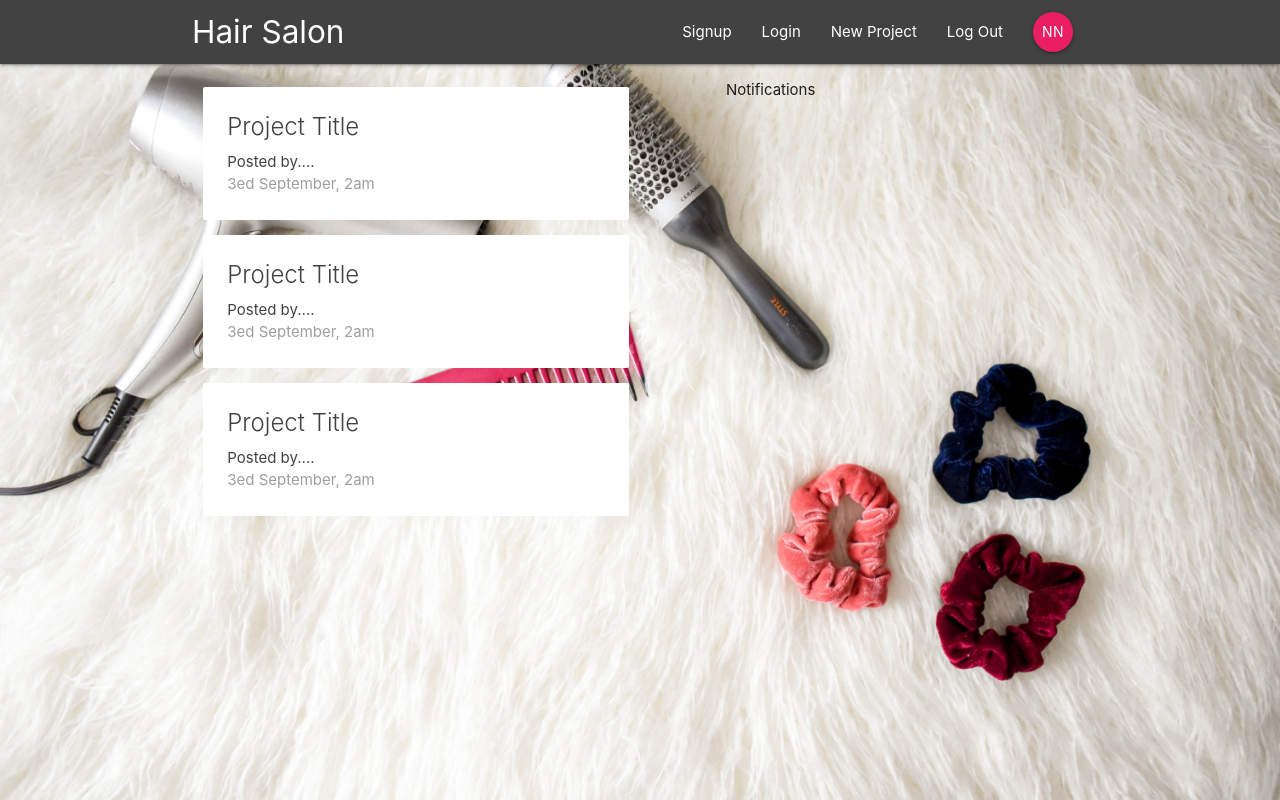
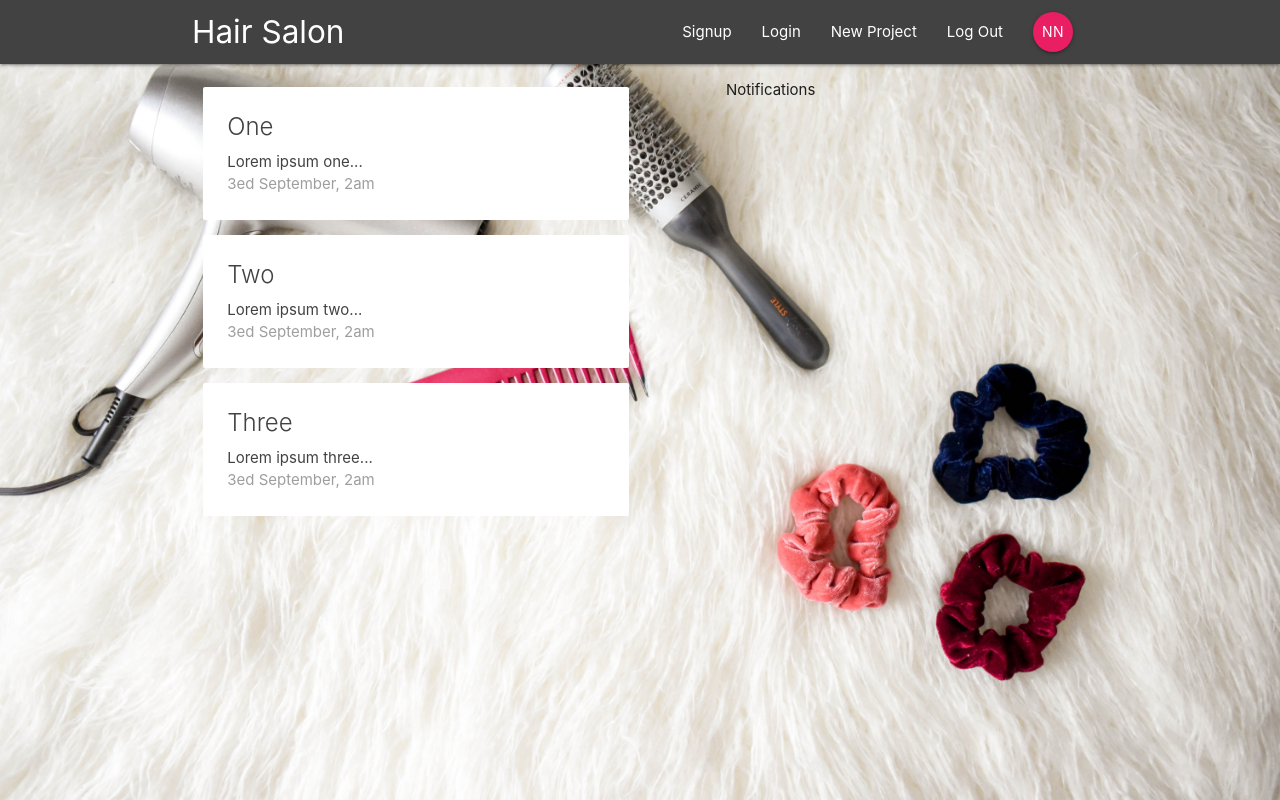
Before and after one commit to mickozak/React-Hair-Salon, a React (Create React App) app: page / in a window 1280 px wide. Built offline with nearby package versions, Linux system fonts and the light colour scheme.

Commit message:
addingData

```diff
--- a/src/components/dashboard/Dashboard.js
+++ b/src/components/dashboard/Dashboard.js
@@ -1,14 +1,16 @@
 import React, { Component } from 'react'
 import Notifications from './Notifications'
 import ProjectList from '../projects/ProjectList'
+import { connect } from 'react-redux'
 
 class Dashboard extends Component{
     render(){
+        const {projects} = this.props
         return(
            <div className="dashboard container">
                <div className="row">
                    <div className="col s12 m6">
-                       <ProjectList/>
+                       <ProjectList projects={projects}/>
                    </div>
                     <div className="col s12 m5 offset-m1">
                         <Notifications/>
@@ -17,7 +19,14 @@
            </div>
         )
     }
-
 }
 
-export default Dashboard
+const mapStateToProps = (state) => {
+    return {
+        projects: state.project.projects
+    }
+}
+
+// mapStateToProps --> project z rootReducers a projects z projectReducer
+
+export default connect (mapStateToProps)(Dashboard)
--- a/src/components/projects/ProjectList.js
+++ b/src/components/projects/ProjectList.js
@@ -1,12 +1,14 @@
 import React from 'react'
 import ProjectSummary from './ProjectSummary'
 
-const ProjectList = () => {
+const ProjectList = ({projects}) => {
     return (
         <div className="project-list section">
-            <ProjectSummary/>
-            <ProjectSummary/>
-            <ProjectSummary/>
+            {projects && projects.map(project=>{
+                return (
+                    <ProjectSummary project={project} key={project.id}/>
+                )
+            })}
         </div>
     )
 }
--- a/src/components/projects/ProjectSummary.js
+++ b/src/components/projects/ProjectSummary.js
@@ -1,11 +1,11 @@
 import React from'react'
 
-const ProjectSummary = () => {
+const ProjectSummary = ({project}) => {
     return (
         <div className="card z-depth-0 project-summary">
             <div className="card-content grey-text text-darken-3">
-                <span className="card-title">Project Title</span>
-                <p>Posted by....</p>
+                <span className="card-title">{project.title}</span>
+                <p>{project.content}</p>
                 <p className="grey-text">3ed September, 2am</p>
             </div>
         </div>
--- a/src/store/reducers/projectReducer.js
+++ b/src/store/reducers/projectReducer.js
@@ -1,5 +1,9 @@
 const initState = {
-
+    projects: [
+        {id: 1, title: 'One', content: 'Lorem ipsum one...'},
+        {id: 2, title: 'Two', content: 'Lorem ipsum two...'},
+        {id: 3, title: 'Three', content: 'Lorem ipsum three...'}
+    ]
 }
 
 const projectReducer = (state = initState, action) => {
```
